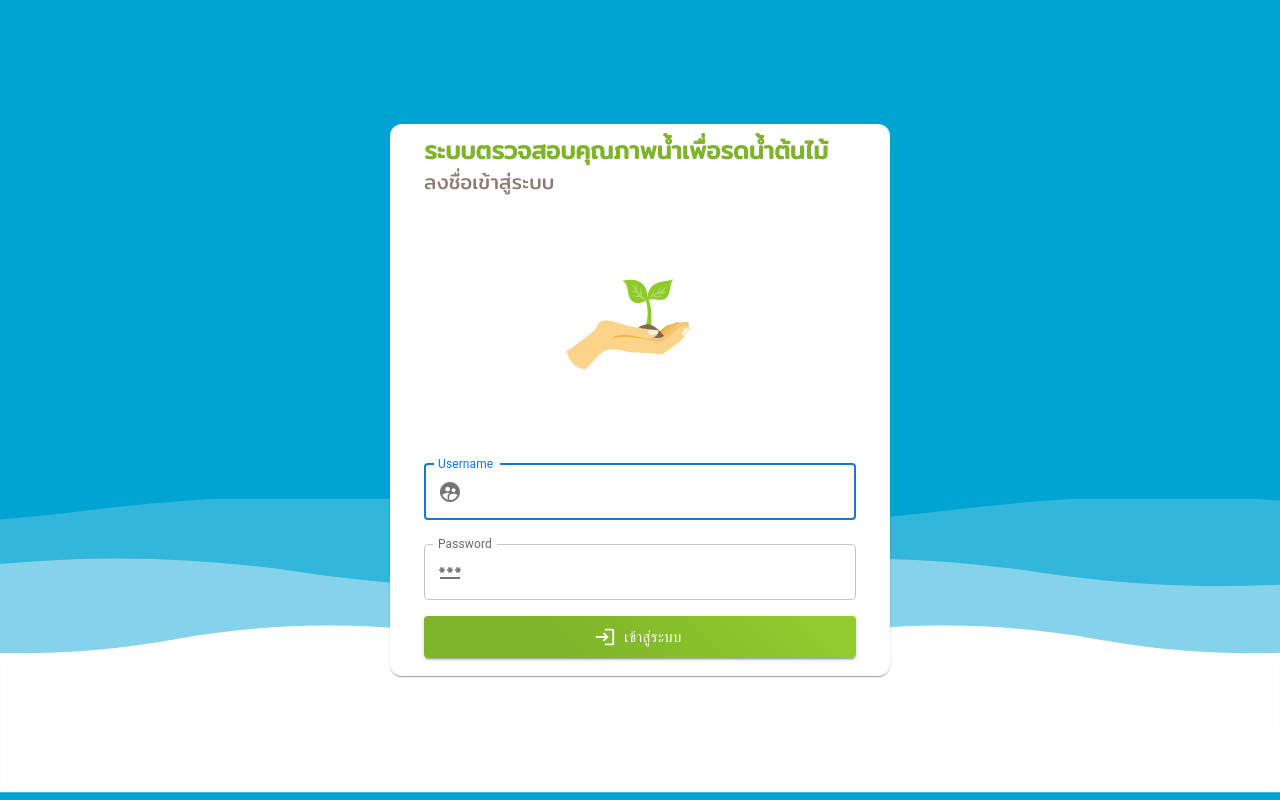
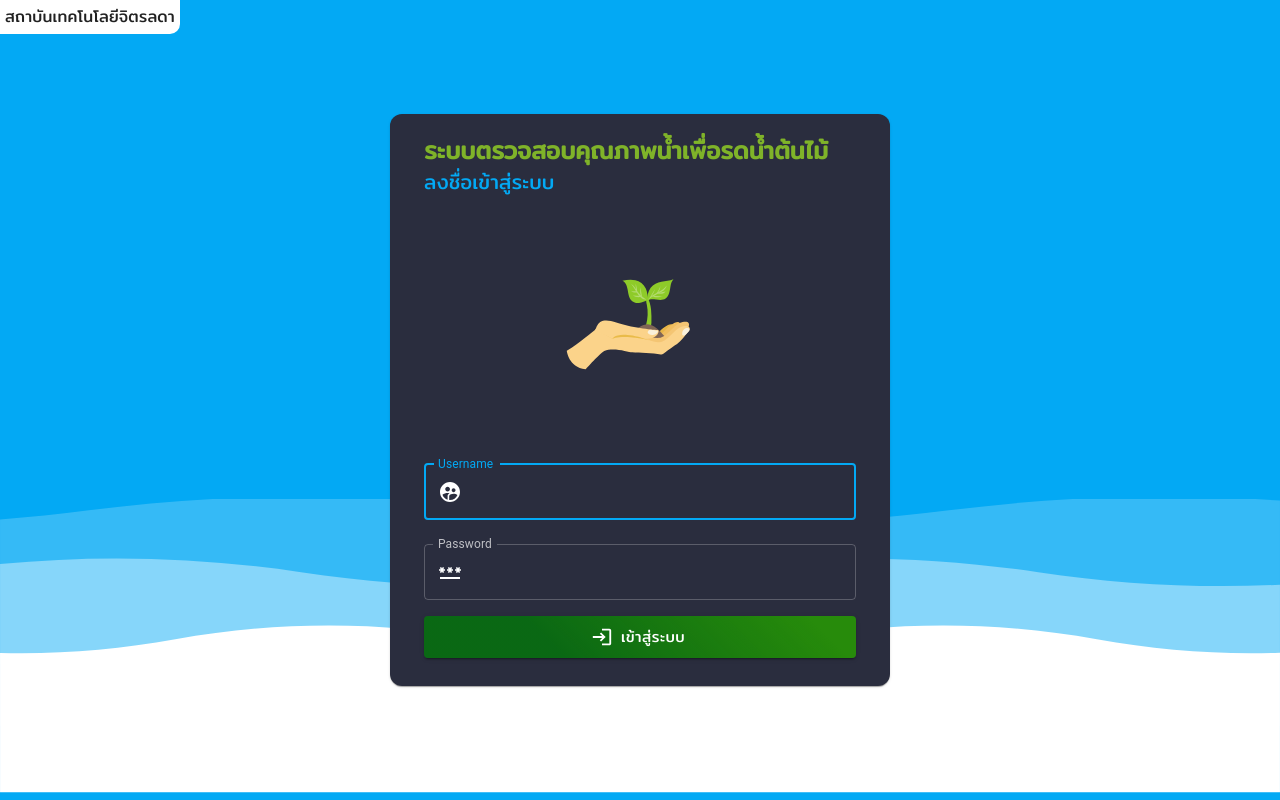
Before and after one commit to PongthepNuchwet/water-quality-meter-sys, a React (Create React App) app: page /login in a window 1280 px wide. Built offline with nearby package versions, Linux system fonts and the light colour scheme; no server answers; the database is empty.

Commit message:
15:49 29/11/2564

```diff
--- a/package.json
+++ b/package.json
@@ -6,6 +6,7 @@
     "@emotion/react": "^11.6.0",
     "@emotion/styled": "^11.6.0",
     "@lottiefiles/react-lottie-player": "^3.4.1",
+    "@material-ui/core": "^4.12.3",
     "@mui/icons-material": "^5.1.1",
     "@mui/material": "^5.1.1",
     "@mui/styles": "^5.1.1",
--- a/src/App.js
+++ b/src/App.js
@@ -1,18 +1,17 @@
 import {
-  BrowserRouter as Router,
-  Switch,
-  Route,
-  Redirect
+  BrowserRouter as Router, Switch, Route, Redirect
 } from "react-router-dom";
-import { useState, createRef, useEffect } from "react";
-import { useSelector, useDispatch } from 'react-redux'
+import React, { useEffect } from "react";
+import { useSelector, useDispatch, } from 'react-redux'
+import { setPH, setTemperature, setOxygen } from './store/Gauge'
+
 import Login from './pages/Login'
 import WaterQuality from './pages/WaterQuality'
 import NotFound from './pages/NotFound'
 import Authenticate from './Authenticate'
+
 import myFirebase from './firebase/firebase-config'
 import { getDatabase, ref, onValue } from "firebase/database";
-import { setPH, setTemperature, setOxygen } from './store/Gauge'
 
 
 export default function App() {
@@ -21,7 +20,7 @@ export default function App() {
   const dispatch = useDispatch()
 
   useEffect(() => {
-    const db = getDatabase()
+    const db = getDatabase(myFirebase)
     const starCountRef = ref(db, 'gauge');
     onValue(starCountRef, (snapshot) => {
       const data = snapshot.val()
--- a/src/component/WaterQuality/ResultTree.js
+++ b/src/component/WaterQuality/ResultTree.js
@@ -36,10 +36,10 @@ export default function ResultTree() {
                                                         background: '#313448'
 
                                                     }}>
-                                                        <Typography variant="subtitle2" sx={{ color: 'white' }} align='center' sx={{ fontFamily: 'mitr' }}>
+                                                        <Typography variant="subtitle2" sx={{ color: 'white', fontFamily: 'mitr' }} align='center' >
                                                             {data.name}
                                                         </Typography>
-                                                        <Typography variant="subtitle2" sx={{ color: 'white' }} align='center' sx={{ fontFamily: 'mitr' }}>
+                                                        <Typography variant="subtitle2" sx={{ color: 'white', fontFamily: 'mitr' }} align='center'>
                                                             {data.pHMin === data.pHMax ? `${data.pHMin} pH` : `${data.pHMin} - ${data.pHMax} pH`}
                                                         </Typography>
                                                     </Box>
@@ -47,6 +47,8 @@ export default function ResultTree() {
                                             </Grid>
                                         </Grow>
                                     )
+                                } else {
+                                    return null
                                 }
                             })
                         }
--- a/src/component/login/Header.js
+++ b/src/component/login/Header.js
@@ -9,6 +9,7 @@ export default function Header() {
         typography: {
             fontFamily: 'mitr'
         }
+
     })
 
 
@@ -23,7 +24,7 @@ export default function Header() {
                     ระบบตรวจสอบคุณภาพน้ำเพื่อรดน้ำต้นไม้
                 </Typography>
                 <Typography variant="h6" color="textSecondary" sx={{
-                    color: 'rgb(143 122 113)'
+                    color: '#03a9f4'
                 }}>
                     ลงชื่อเข้าสู่ระบบ
                 </Typography>
--- a/src/component/login/TextField.js
+++ b/src/component/login/TextField.js
@@ -3,14 +3,26 @@ import InputAdornment from '@mui/material/InputAdornment';
 import PasswordIcon from '@mui/icons-material/Password';
 import TextField from "@mui/material/TextField"
 import { useSelector } from 'react-redux'
+import { createMuiTheme } from "@material-ui/core/styles";
+import { createTheme, ThemeProvider } from '@mui/material/styles';
 export default function Input({ username, password }) {
 
     const warning = useSelector((state) => state.auth.warning)
 
+    const theme = createMuiTheme({
+        palette: {
+            type: "dark",
+            primary: {
+                main: '#03a9f4',
+                contrastText: '#fff',
+            }
+        }
+    });
     return (
         <>
+            <ThemeProvider theme={theme}>
                 <TextField
-                autoComplete='aaa'
+                    color='primary'
                     autoFocus={true}
                     error={warning}
                     label="Username"
@@ -19,6 +31,7 @@ export default function Input({ username, password }) {
                     fullWidth={true}
                     margin="normal"
                     type="text"
+                    autoComplete='off'
                     InputProps={{
                         startAdornment: (
                             <InputAdornment position="start">
@@ -43,6 +56,7 @@ export default function Input({ username, password }) {
                     fullWidth={true}
                     margin="normal"
                     type="password" />
+            </ThemeProvider>
         </>
     )
 }
--- a/src/pages/Login.js
+++ b/src/pages/Login.js
@@ -1,7 +1,6 @@
-import { useHistory } from "react-router-dom";
-import { useEffect, useState, createRef } from 'react';
-import { useSelector, useDispatch } from 'react-redux'
-import {check } from '../store/Auth'
+import { createRef } from 'react';
+import { useDispatch } from 'react-redux'
+import { check } from '../store/Auth'
 
 import Box from '@mui/material/Box';
 import Container from '@mui/material/Container';
@@ -23,18 +22,13 @@ import LoginSnackbar from '../component/login/LoginSnackbar'
 
 const Login = () => {
 
-  let history = useHistory();
-  const user = useSelector((state) => state.auth.status)
   const dispatch = useDispatch();
-
   const username = createRef()
   const password = createRef()
 
-  const [open, setOpen] = useState(false);
-
-
   const MyButton = styled(Button)({
-    background: 'linear-gradient(45deg, #7fb329 30%, #90cc2d 90%)'
+    background: 'linear-gradient(45deg, #007e05bd 30%, #278b0b 90%)',
+    fontFamily: 'mitr'
   })
   function onClick() {
     dispatch(check({
@@ -42,31 +36,26 @@ const Login = () => {
       password: password.current.value
     }))
 
-    console.log('user', user)
 
-    // if (){
-    // dispatch(signIn())
-    // history.push("/home")
-    //   console.log(100)
-    // }else{
-    //   console.log(200)
-    // }
-    // if (username.current.value === '6310301004' && password.current.value === '6310301004') {
-    //   setUser(true)
-    //   history.push("/home")
-    // } else {
-    //   setOpen(true);
-    //   setUserError(true)
-    //   setPassError(true)
-    // }
   }
-
-
 
 
   return (
     <>
       <CssBaseline />
+      <Box sx={{
+        position:'fixed' ,
+        left:'0' ,
+        top:'0',
+        background:'white',
+        zIndex: 'tooltip',
+        p:'5px',
+        fontFamily:'mitr',
+        borderBottomRightRadius:'10px'
+
+        }}>
+        สถาบันเทคโนโลยีจิตรลดา
+      </Box>
       <Box
         component="main"
         sx={{
@@ -76,7 +65,7 @@ const Login = () => {
           flexGrow: 1,
           minHeight: '100vh',
           fontFamily: 'mitr',
-          backgroundColor: '#00a4d3',
+          backgroundColor: '#03a9f4',
         }}
       >
         <LottieWaterRipple />
@@ -84,8 +73,8 @@ const Login = () => {
           <Box
             sx={{
               width: '500px',
-              backgroundColor: '#ffffff',
-              padding: '10px',
+              backgroundColor: '#2a2d3e',
+              padding: '20px 10px',
               borderRadius: 3,
               boxShadow: 1,
               zIndex: 'tooltip'
@@ -101,7 +90,7 @@ const Login = () => {
                 fontFamily: 'mitr',
                 py: 1
               }}>
-                <LoginSnackbar open={open} />
+                <LoginSnackbar />
                 <MyButton startIcon={<LoginIcon />} onClick={onClick} variant="contained" size="large" color="primary" fullWidth > เข้าสู่ระบบ </MyButton>
               </Box>
             </Container>
```
Also changed, not shown: 1 other file (tests, documents, lock files or other folders). Lines whose indentation alone changed are shown as unchanged.
